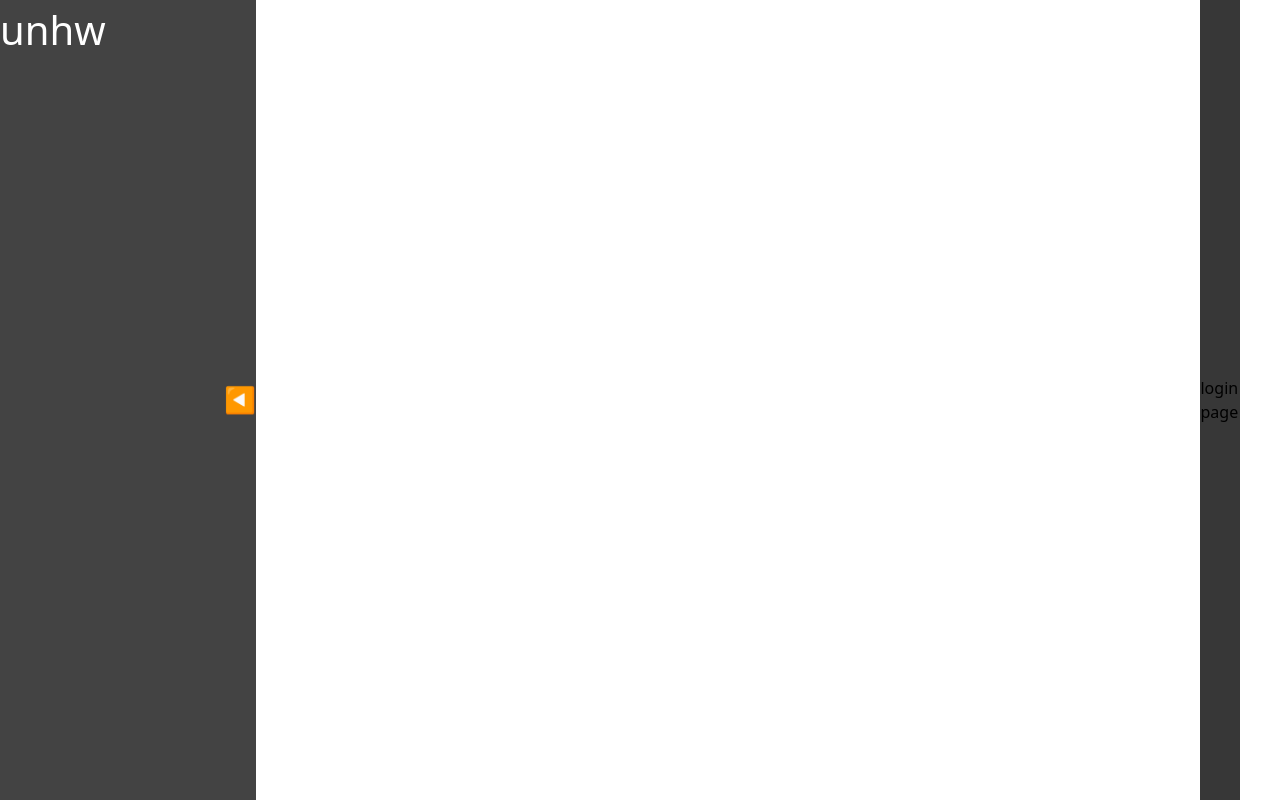
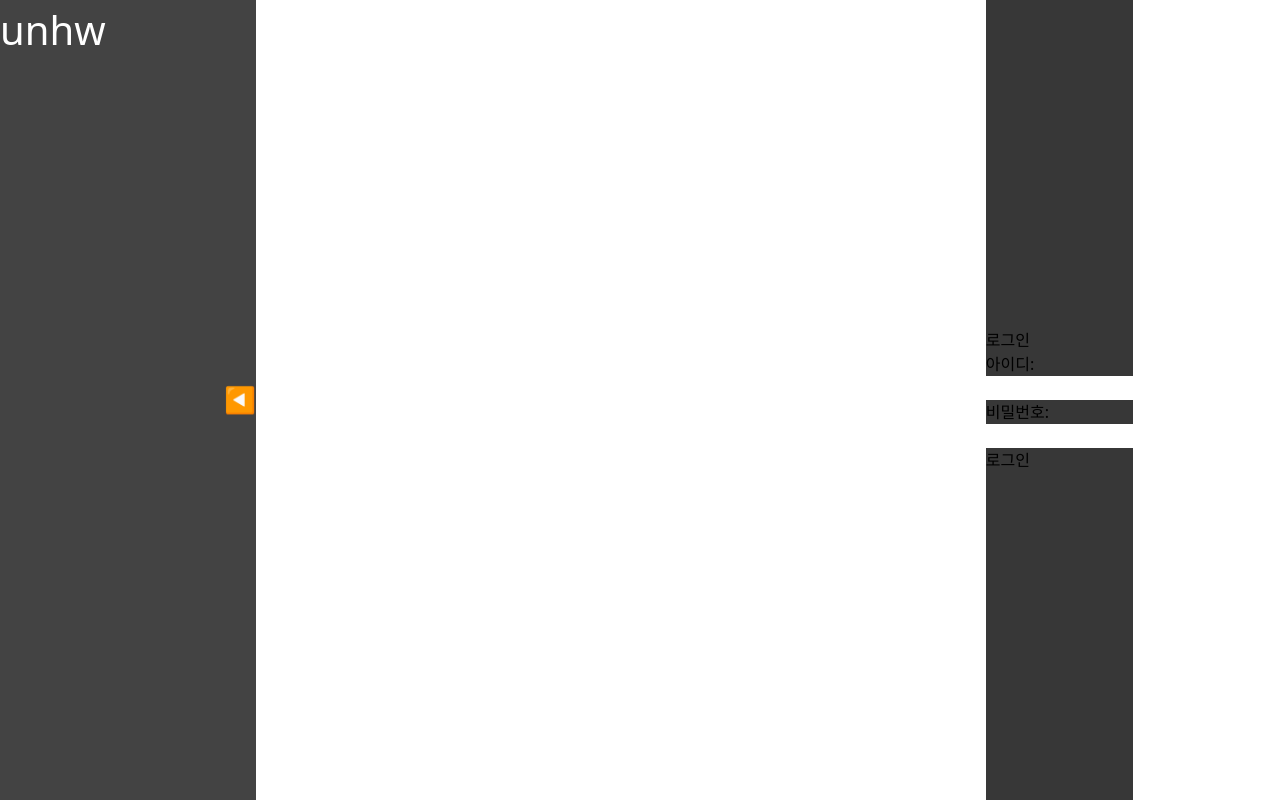
Before and after one commit to csm009177/unhw, a Next.js app: page /login in a window 1280 px wide. Built offline with nearby package versions, Linux system fonts and the light colour scheme.

Commit message:
로그인 폼 제작 중

```diff
--- a/app/(pages)/layout.tsx
+++ b/app/(pages)/layout.tsx
@@ -30,7 +30,7 @@
         value={{ selectedItemIndex, setSelectedItemIndex }}
       >
         <openContext.Provider value={{ isOpen, setIsOpen }}>
-          <ToggleLeftVar />
+          {showLobby ? <ToggleLeftVar /> : null}
           {showLobby ? children : <Lobby />} {/* 조건부 렌더링 */}
         </openContext.Provider>
       </selectContext.Provider>
--- a/app/(pages)/login/page.tsx
+++ b/app/(pages)/login/page.tsx
@@ -1,13 +1,66 @@
 'use client'
 
-import React, { useState, useEffect } from "react";
+// Login 컴포넌트
+import React, { useState } from "react";
 import "/app/globals.css";
 
 export default function Login() {
+  const [userId, setUserId] = useState("");
+  const [password, setPassword] = useState("");
+  const [message, setMessage] = useState("");
+
+  const handleSubmit = async (e) => {
+    e.preventDefault();
+    try {
+      const response = await fetch("/loginForm", {
+        method: "POST",
+        headers: {
+          "Content-Type": "application/json",
+        },
+        body: JSON.stringify({ Identification: userId, password }),
+      });
+      const data = await response.json();
+      setMessage(data.message);
+      // 로그인 성공 시 토큰을 localStorage에 저장하거나 다른 곳으로 관리할 수 있습니다.
+      if (response.status === 200) {
+        localStorage.setItem("token", data.token);
+        // 로그인 후 리다이렉션 또는 다른 작업을 수행할 수 있습니다.
+      }
+    } catch (error) {
+      console.error("Error logging in:", error);
+      setMessage("로그인 중 오류가 발생했습니다.");
+    }
+  };
 
   return (
     <div className="Login">
-      <div className="Lobby-RightCont">login page</div>
+      <div className="Lobby-RightCont">
+        <h2>로그인</h2>
+        <form onSubmit={handleSubmit}>
+          <div>
+            <label htmlFor="userId">아이디:</label>
+            <input
+              type="text"
+              id="userId"
+              value={userId}
+              onChange={(e) => setUserId(e.target.value)}
+              required
+            />
+          </div>
+          <div>
+            <label htmlFor="password">비밀번호:</label>
+            <input
+              type="password"
+              id="password"
+              value={password}
+              onChange={(e) => setPassword(e.target.value)}
+              required
+            />
+          </div>
+          <button type="submit">로그인</button>
+        </form>
+        {message && <p>{message}</p>}
+      </div>
     </div>
   );
 }
```
